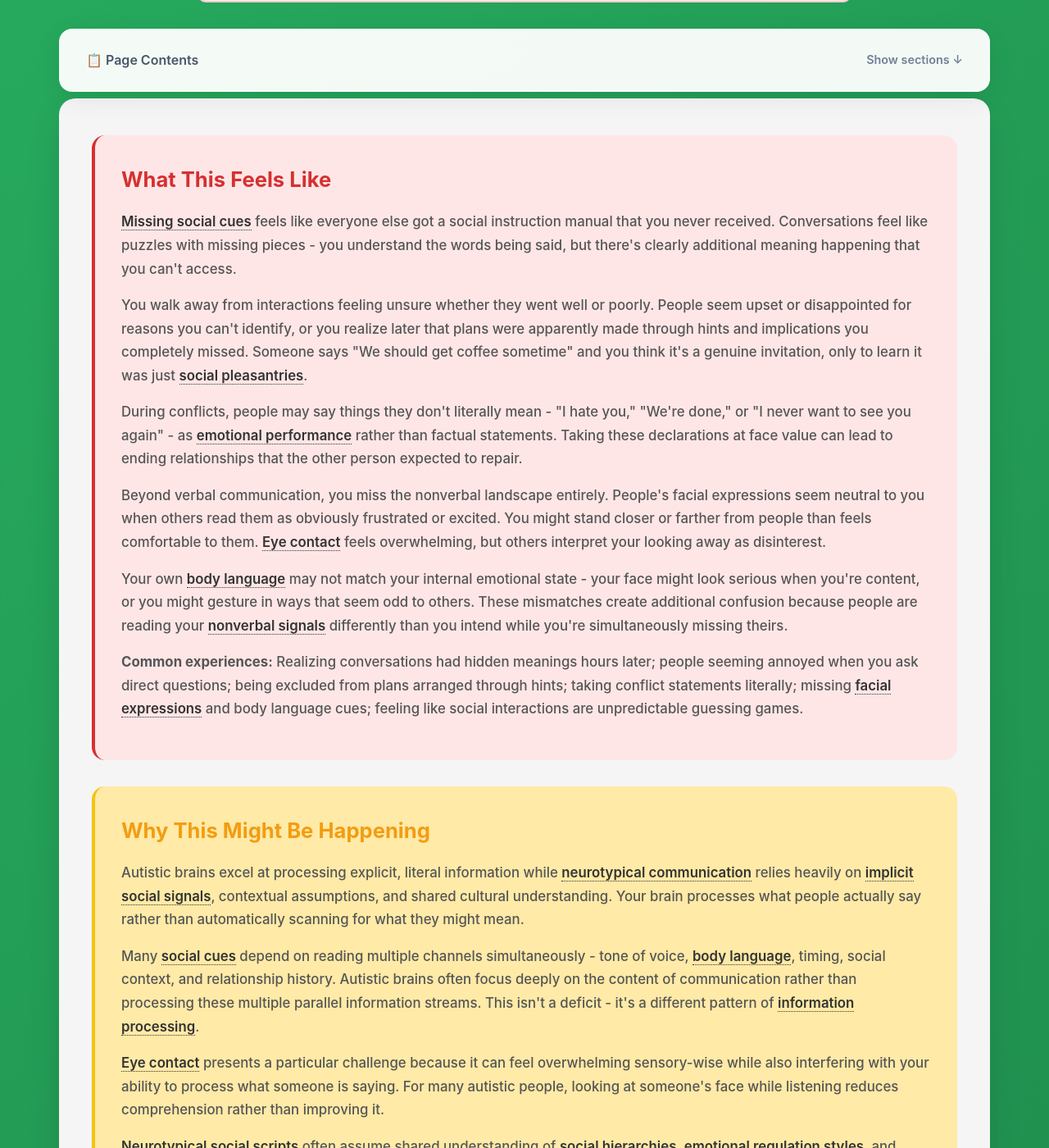
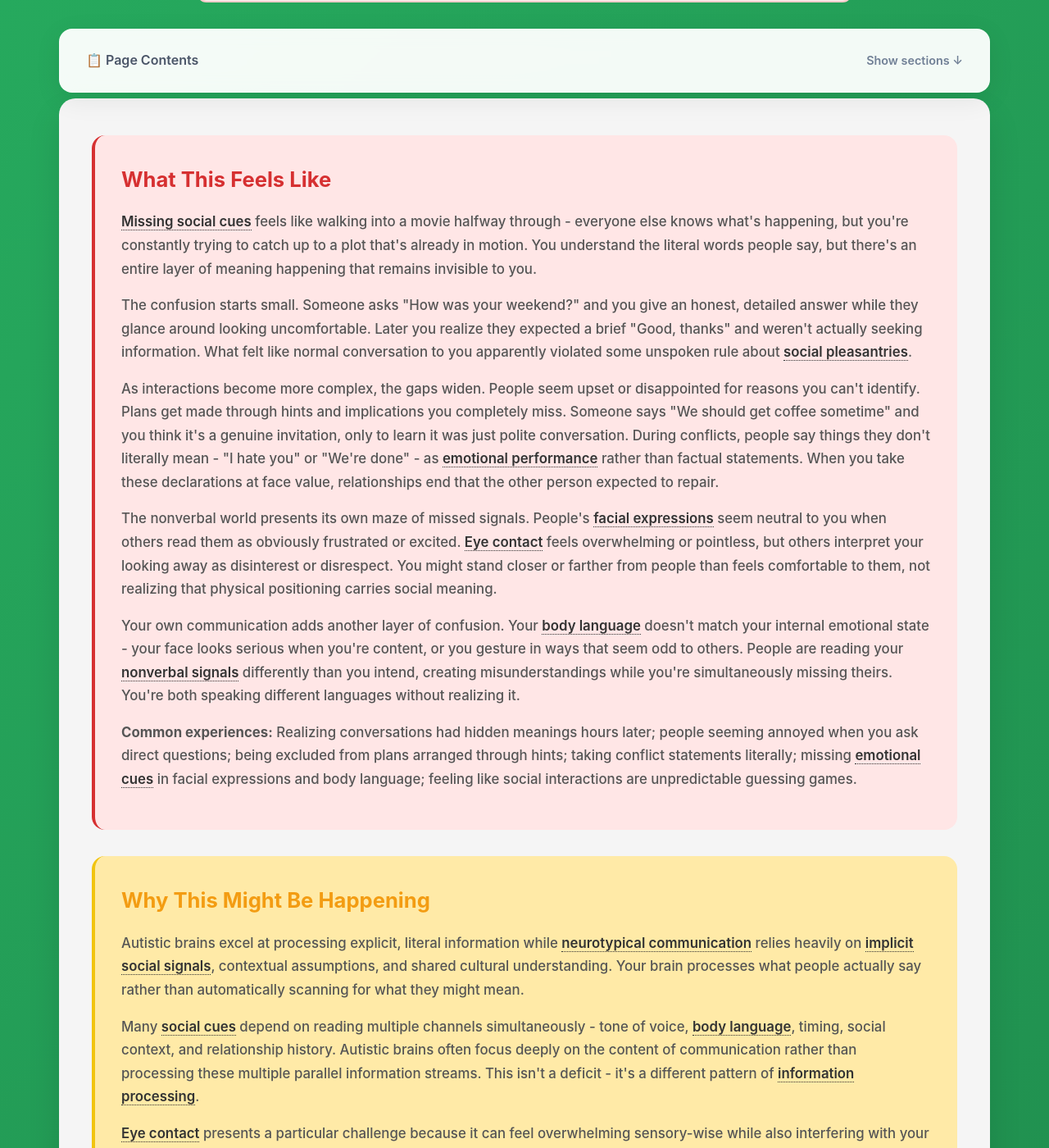
Before and after one commit to neurodivergent-survival-guide/neurodivergent-survival-guide, a Jekyll site: the page built from struggles/missing-social-cues.html, in a window 1280 px wide and 1400 px high, scrolled down 564 px. Shown: the whole window at 82% size. Built offline with Jekyll 4.4.1, drawn with Linux system fonts in a browser that asks for light colours.

Commit message:
Update missing-social-cues.html

```diff
--- a/struggles/missing-social-cues.html
+++ b/struggles/missing-social-cues.html
@@ -25,18 +25,18 @@ search_terms: ["can't read people", "missing social cues", "people seem mad", "c
 <div class="content-card">
     <div class="what-section">
         <h2 id="what-this-feels-like">What This Feels Like</h2>
-        <p><a class="jargon">Missing social cues<span class="tooltip">Not recognizing implicit social signals, subtext, or unspoken communication that others expect you to understand</span></a> feels like everyone else got a social instruction manual that you never received. Conversations feel like puzzles with missing pieces - you understand the words being said, but there's clearly additional meaning happening that you can't access.</p>
+        <p><a class="jargon">Missing social cues<span class="tooltip">Not recognizing implicit social signals, subtext, or unspoken communication that others expect you to understand</span></a> feels like walking into a movie halfway through - everyone else knows what's happening, but you're constantly trying to catch up to a plot that's already in motion. You understand the literal words people say, but there's an entire layer of meaning happening that remains invisible to you.</p>
 
-        <p>You walk away from interactions feeling unsure whether they went well or poorly. People seem upset or disappointed for reasons you can't identify, or you realize later that plans were apparently made through hints and implications you completely missed. Someone says "We should get coffee sometime" and you think it's a genuine invitation, only to learn it was just <a class="jargon">social pleasantries<span class="tooltip">Polite phrases people say to be nice without intending literal follow-through</span></a>.</p>
+        <p>The confusion starts small. Someone asks "How was your weekend?" and you give an honest, detailed answer while they glance around looking uncomfortable. Later you realize they expected a brief "Good, thanks" and weren't actually seeking information. What felt like normal conversation to you apparently violated some unspoken rule about <a class="jargon">social pleasantries<span class="tooltip">Polite phrases people say to be nice without intending literal follow-through</span></a>.</p>
 
-        <p>During conflicts, people may say things they don't literally mean - "I hate you," "We're done," or "I never want to see you again" - as <a class="jargon">emotional performance<span class="tooltip">Expressing feelings through exaggerated or dramatic language for emotional impact rather than literal communication</span></a> rather than factual statements. Taking these declarations at face value can lead to ending relationships that the other person expected to repair.</p>
+        <p>As interactions become more complex, the gaps widen. People seem upset or disappointed for reasons you can't identify. Plans get made through hints and implications you completely miss. Someone says "We should get coffee sometime" and you think it's a genuine invitation, only to learn it was just polite conversation. During conflicts, people say things they don't literally mean - "I hate you" or "We're done" - as <a class="jargon">emotional performance<span class="tooltip">Expressing feelings through exaggerated or dramatic language for emotional impact rather than literal communication</span></a> rather than factual statements. When you take these declarations at face value, relationships end that the other person expected to repair.</p>
 
-        <p>Beyond verbal communication, you miss the nonverbal landscape entirely. People's facial expressions seem neutral to you when others read them as obviously frustrated or excited. You might stand closer or farther from people than feels comfortable to them. <a class="jargon">Eye contact<span class="tooltip">Direct gaze between people, often expected in many cultures but can be overwhelming for autistic people</span></a> feels overwhelming, but others interpret your looking away as disinterest.</p>
+        <p>The nonverbal world presents its own maze of missed signals. People's <a class="jargon">facial expressions<span class="tooltip">Emotional and social information conveyed through facial movements</span></a> seem neutral to you when others read them as obviously frustrated or excited. <a class="jargon">Eye contact<span class="tooltip">Direct gaze between people, often expected in many cultures but can be overwhelming for autistic people</span></a> feels overwhelming or pointless, but others interpret your looking away as disinterest or disrespect. You might stand closer or farther from people than feels comfortable to them, not realizing that physical positioning carries social meaning.</p>
 
-        <p>Your own <a class="jargon">body language<span class="tooltip">Communication through posture, gestures, and physical positioning</span></a> may not match your internal emotional state - your face might look serious when you're content, or you might gesture in ways that seem odd to others. These mismatches create additional confusion because people are reading your <a class="jargon">nonverbal signals<span class="tooltip">Social information communicated without words through physical presence and movement</span></a> differently than you intend while you're simultaneously missing theirs.</p>
+        <p>Your own communication adds another layer of confusion. Your <a class="jargon">body language<span class="tooltip">Communication through posture, gestures, and physical positioning</span></a> doesn't match your internal emotional state - your face looks serious when you're content, or you gesture in ways that seem odd to others. People are reading your <a class="jargon">nonverbal signals<span class="tooltip">Social information communicated without words through physical presence and movement</span></a> differently than you intend, creating misunderstandings while you're simultaneously missing theirs. You're both speaking different languages without realizing it.</p>
 
         <div class="highlight-box">
-            <p><strong>Common experiences:</strong> Realizing conversations had hidden meanings hours later; people seeming annoyed when you ask direct questions; being excluded from plans arranged through hints; taking conflict statements literally; missing <a class="jargon">facial expressions<span class="tooltip">Emotional and social information conveyed through facial movements</span></a> and body language cues; feeling like social interactions are unpredictable guessing games.</p>
+            <p><strong>Common experiences:</strong> Realizing conversations had hidden meanings hours later; people seeming annoyed when you ask direct questions; being excluded from plans arranged through hints; taking conflict statements literally; missing <a class="jargon">emotional cues<span class="tooltip">Signals that indicate how someone is feeling, often conveyed through tone, expression, or body language</span></a> in facial expressions and body language; feeling like social interactions are unpredictable guessing games.</p>
         </div>
     </div>
 
```
